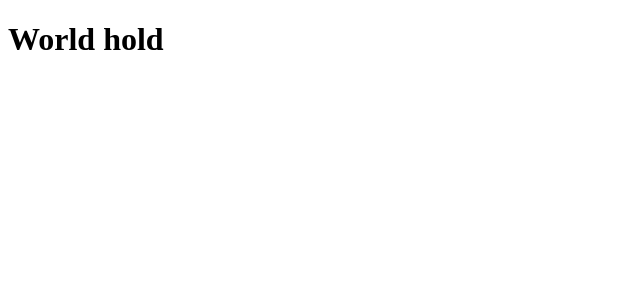
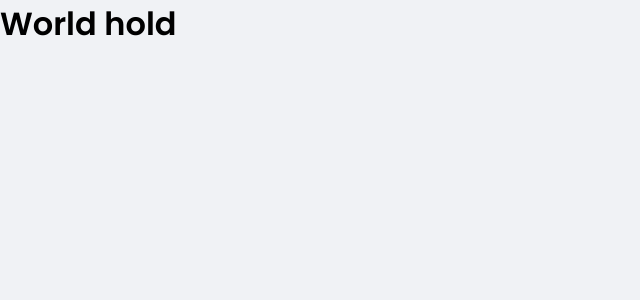
Before and after one commit to sleduardo20/ignite-chapter02, a React (Create React App) app: page / in a window 1280 px wide. Shown: the top 300 px of the page, without its empty margins (0-640 px from the left). Built offline with nearby package versions, Linux system fonts and the light colour scheme.

Commit message:
(styles)🎨: config global styles

```diff
--- a/package.json
+++ b/package.json
@@ -6,17 +6,19 @@
     "react": "^17.0.1",
     "react-dom": "^17.0.1",
     "react-scripts": "4.0.3",
+    "styled-components": "^5.2.1",
     "web-vitals": "^1.0.1"
   },
   "devDependencies": {
-    "typescript": "^4.1.2",
     "@testing-library/jest-dom": "^5.11.4",
     "@testing-library/react": "^11.1.0",
     "@testing-library/user-event": "^12.1.10",
     "@types/jest": "^26.0.15",
     "@types/node": "^12.0.0",
     "@types/react": "^17.0.0",
-    "@types/react-dom": "^17.0.0"
+    "@types/react-dom": "^17.0.0",
+    "@types/styled-components": "^5.1.9",
+    "typescript": "^4.1.2"
   },
   "scripts": {
     "start": "react-scripts start",
--- a/public/index.html
+++ b/public/index.html
@@ -1,7 +1,11 @@
 <!DOCTYPE html>
 <html lang="en">
   <head>
+    <link rel="preconnect" href="https://fonts.gstatic.com">
+
     <meta charset="utf-8" />
+    <link rel="shortcut icon" href="favicon.png" type="image/png">
+    <link href="https://fonts.googleapis.com/css2?family=Poppins:wght@400;600&display=swap" rel="stylesheet">
 
     <meta name="viewport" content="width=device-width, initial-scale=1" />
 
--- a/src/App.tsx
+++ b/src/App.tsx
@@ -1,7 +1,10 @@
+import { GlobalStyles } from "./styles/GlobalStyles";
+
 export const App= () => {
   return (
     <div className="App">
       <h1>World hold </h1>
+      <GlobalStyles/>
     </div>
   );
 };
--- /dev/null
+++ b/src/styles/GlobalStyles.ts
@@ -0,0 +1,53 @@
+import {createGlobalStyle} from 'styled-components';
+
+export const GlobalStyles = createGlobalStyle`
+ * {
+    margin: 0;
+    padding: 0;
+    box-sizing: border-box;
+  }
+
+  body {
+    background: var(--background);
+    --webkit-font-smooothing: antialiased;
+  }
+
+  html {
+    @media (max-width: 1080px) {
+      font-size: 93.75%; //15px
+    }
+
+    @media (max-width: 720px) {
+      font-size: 87.5%; //14px
+    }
+  }
+
+  button {
+    cursor: pointer;
+  }
+
+  [disabled] {
+    opacity: 0.6;
+    cursor: not-allowed;
+  }
+
+  body, input, textarea, button {
+    font-family: 'Poppins', sans-serif;
+    font-weight: 400;
+  }
+
+  h1,h2,h3,h4,h5,h6, strong {
+    font-weight: 600;
+  }
+
+
+  :root {
+    --background: #f0f2f5;
+    --red: #e52e4d;
+    --blue: #5429cc;
+    --blue-light: #6933ff;
+    --text-title: #363f5f;
+    --text-boby: #969cb3;
+    --shape: #ffffff;
+  }
+`;
```
Also changed, not shown: 1 other file (tests, documents, lock files or other folders).
